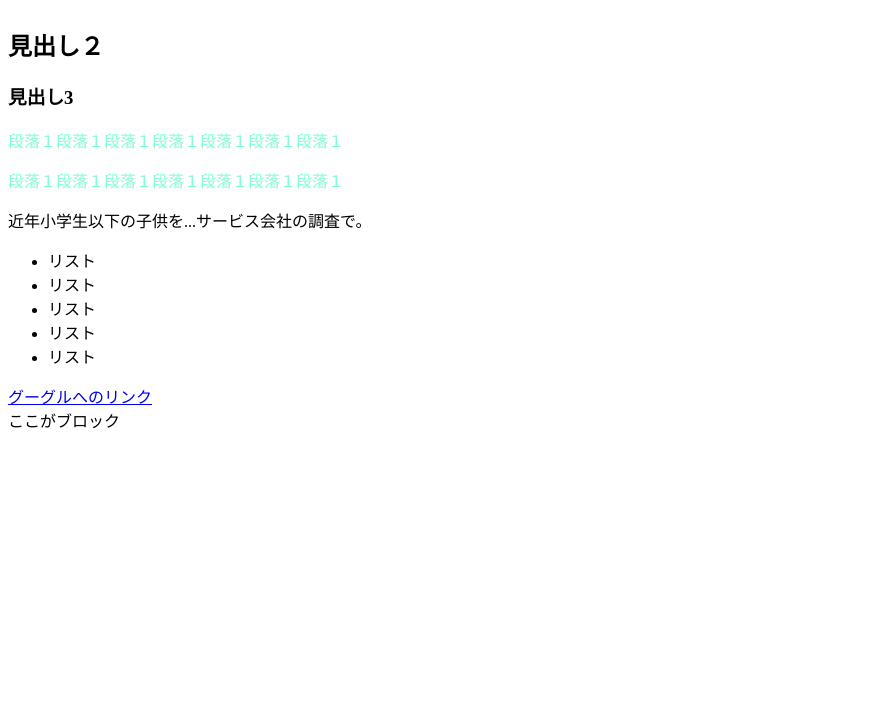
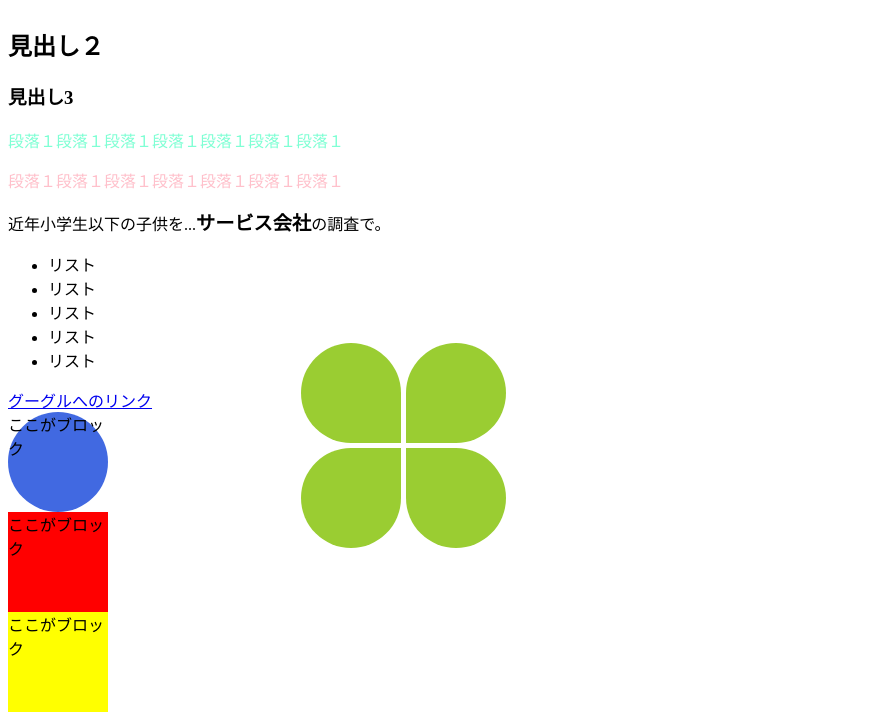
Before and after one commit to tomomasakodama/kodama, a plain HTML site: page index.html in a window 1280 px wide. Shown: the part 158-878 px from the top of the page, without its empty margins (0-890 px from the left). Before the commit the page ends 800 px from the top, so only its background shows below. Drawn offline with Linux system fonts and the light colour scheme.

Commit message:
HTML,CSS

```diff
--- a/css/index.css
+++ b/css/index.css
@@ -1,9 +1,72 @@
-p {
+p.sub-title1 {
     color: aquamarine;
 }
+p#sub-title2 {
+    color: pink;
+}
 
-h1{
+.company {
+    font-weight: bold;
+    font-size: larger;
+}
+h1 {
     color: red;
     font-size: 50pt;
     font-weight: bold;
 }
+div.box1 {
+    background-color: royalblue;
+    height: 100px;
+    width: 100px;
+    border-radius: 50px;
+}
+div.box2 {
+    background-color: red;
+    height: 100px;
+    width: 100px;
+}
+div.box3 {
+    background-color: yellow;
+    height: 100px;
+    width: 100px;
+}
+div.box4{
+    height: 100px;
+    width: 100px;
+    background-color: yellowgreen;
+  border-radius: 50px 50px 50px 0px;
+  position: absolute;
+  left: 405px;
+  top: 500px;
+  margin: 1px;
+}
+div.box5{
+    height: 100px;
+    width: 100px;
+    background-color: yellowgreen;
+  border-radius: 50px 50px 0px 50px;
+  position: absolute;
+  left: 300px;
+  top: 500px;
+  margin: 1px;
+}
+div.box6{
+    height: 100px;
+    width: 100px;
+    background-color: yellowgreen;
+  border-radius: 50px 0px 50px 50px;
+  position: absolute;
+  left: 300px;
+  top: 605px;
+  margin: 1px;
+}
+div.box7{
+    height: 100px;
+    width: 100px;
+    background-color: yellowgreen;
+  border-radius: 0px 50px 50px 50px;
+  position: absolute;
+  left: 405px;
+  top: 605px;
+  margin: 1px;
+}
--- a/index.html
+++ b/index.html
@@ -16,9 +16,9 @@
     </h1>
     <h2>見出し２</h2>
     <h3>見出し3</h3>
-    <p>段落１段落１段落１段落１段落１段落１段落１</p>
-    <p>段落１段落１段落１段落１段落１段落１段落１</p>
-    近年小学生以下の子供を...<span>サービス会社</span>の調査で。
+    <p class="sub-title1">段落１段落１段落１段落１段落１段落１段落１</p>
+    <p id="sub-title2">段落１段落１段落１段落１段落１段落１段落１</p>
+    近年小学生以下の子供を...<span class="company">サービス会社</span>の調査で。
 <ul>
     <li>リスト</li>
     <li>リスト</li>
@@ -27,6 +27,12 @@
     <li>リスト</li>
 </ul>
 <a href="https:www.google.co.jp">グーグルへのリンク</a>
-<div>ここがブロック</div>
+<div class="box1">ここがブロック</div>
+<div class="box2">ここがブロック</div>
+<div class="box3">ここがブロック</div>
+<div class="box4"></div>
+<div class="box5"></div>
+<div class="box6"></div>
+<div class="box7"></div>
 </body>
 </html>
```
